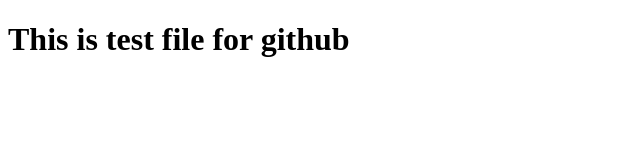
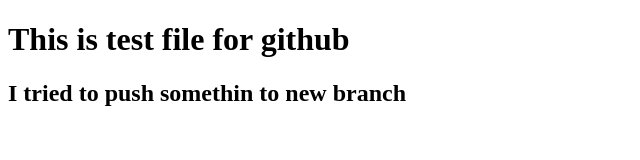
Before and after one commit to km-yeasin/test, a plain HTML site: page index.html in a window 1280 px wide. Shown: the whole page, without its empty margins (0-640 px from the left). Drawn offline with Linux system fonts and the light colour scheme.

Commit message:
code changed

```diff
--- a/index.html
+++ b/index.html
@@ -8,5 +8,6 @@
 </head>
 <body>
     <h1>This is test file for github</h1>
+    <h2>I tried to push somethin to new branch</h2>
 </body>
 </html>
```
